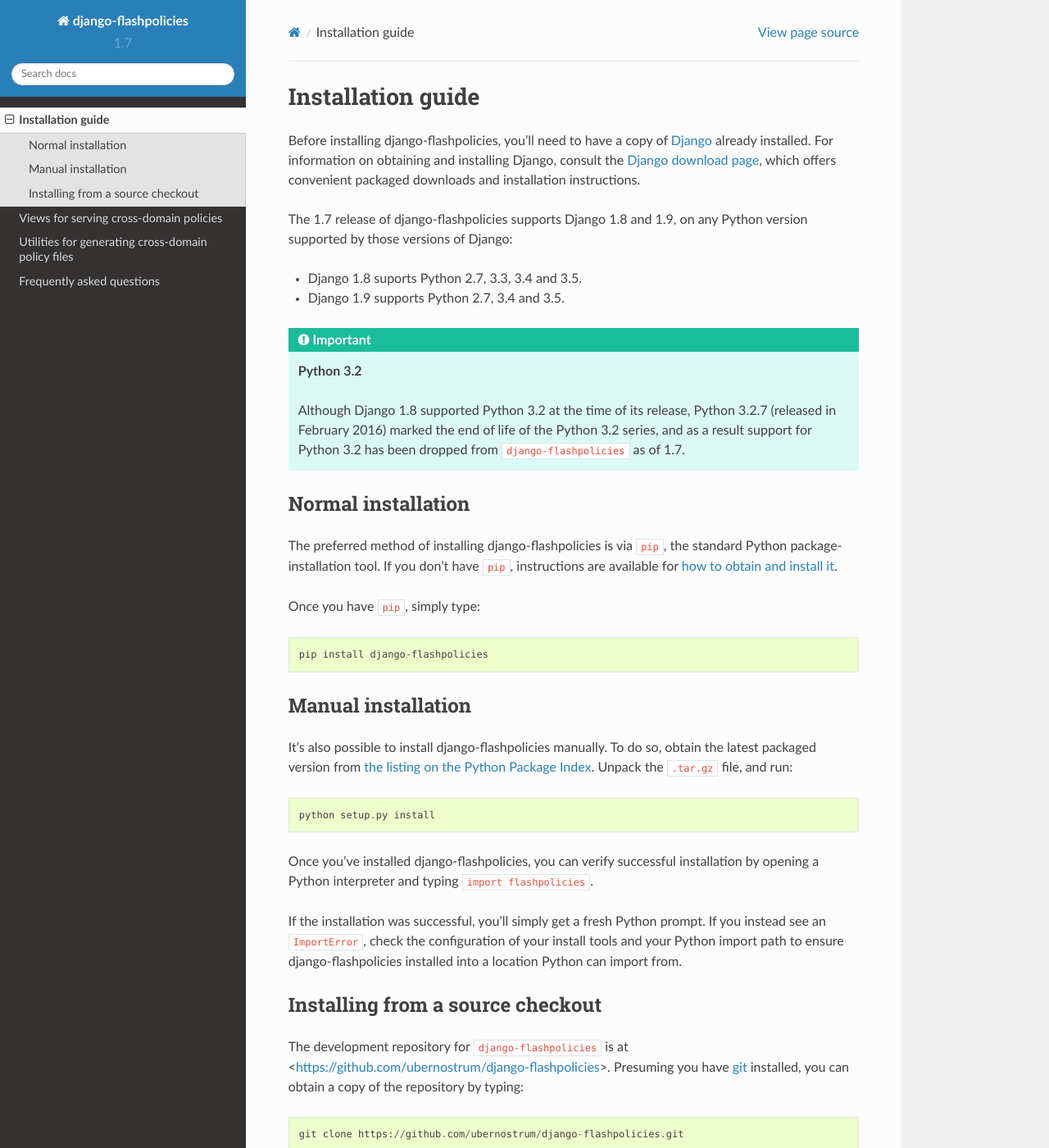
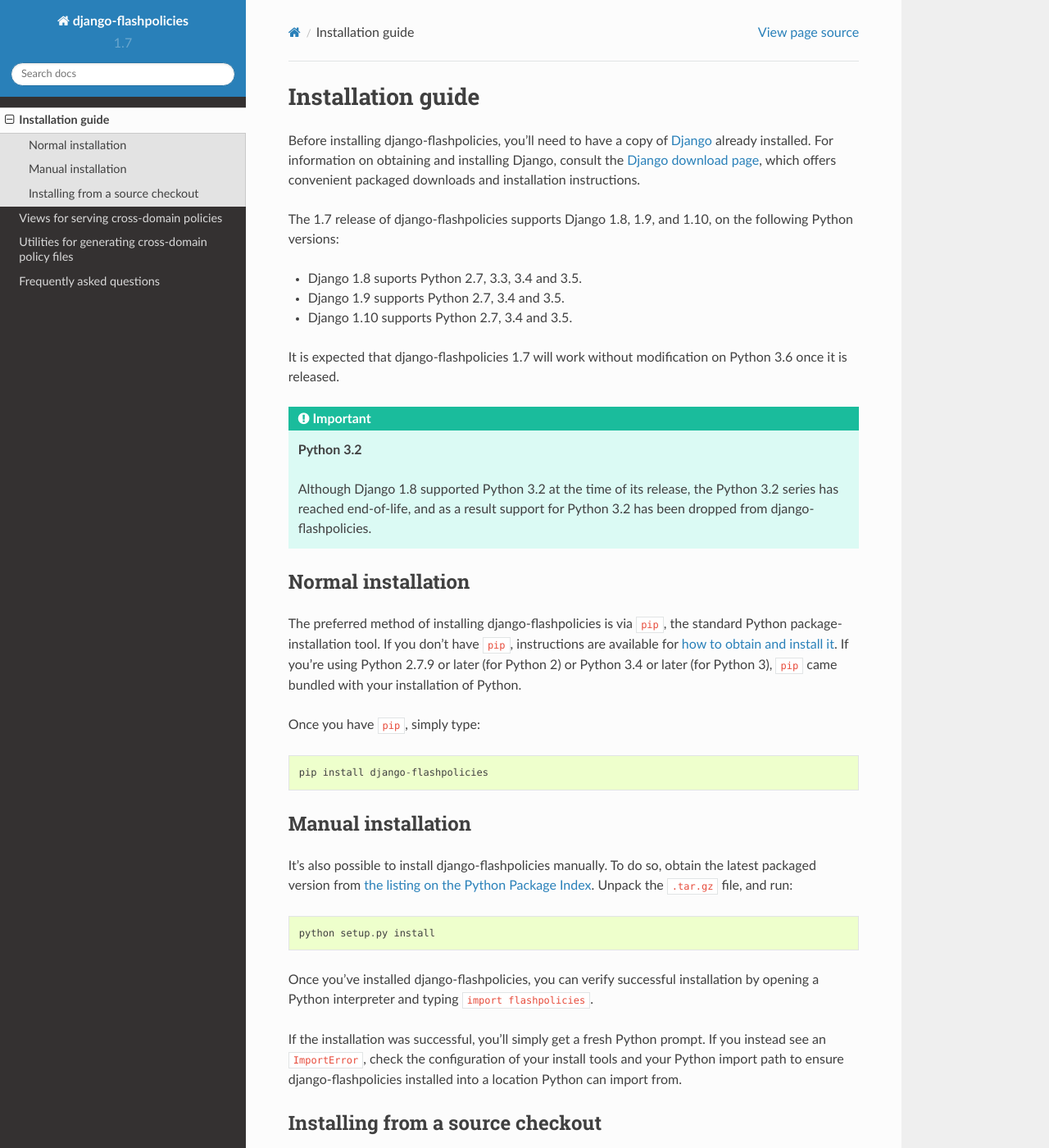
Before and after one commit to ubernostrum/django-flashpolicies, a Sphinx documentation site: the page built from docs/install.rst, in a window 1280 px wide and 1400 px high. Shown: the whole window at 82% size. Built offline with Sphinx 7.4.7 and the Read the Docs theme 2.0.0, drawn with Linux system fonts in a browser that asks for light colours; some of the changed text lies outside the part shown.

Commit message:
Documentation update.

```diff
--- a/docs/faq.rst
+++ b/docs/faq.rst
@@ -64,10 +64,10 @@
 What versions of Python are supported?
 --------------------------------------
 
-As of ``django-flashpolicies`` |version|, Django 1.8 and 1.9 are
+As of django-flashpolicies |version|, Django 1.8, 1.9, and 1.10 are
 supported, on Python 2.7, 3.3, 3.4 or 3.5. Although Django 1.8
 supported Python 3.2 at initial release, Python 3.2 is now at its
-end-of-life and ``django-flashpolicies`` no longer supports it.
+end-of-life and django-flashpolicies no longer supports it.
 
 
 Why are the elements in a different order each time I serialize my policy?
--- a/docs/install.rst
+++ b/docs/install.rst
@@ -10,19 +10,24 @@
 download page <https://www.djangoproject.com/download/>`_, which offers
 convenient packaged downloads and installation instructions.
 
-The |version| release of django-flashpolicies supports Django 1.8 and
-1.9, on any Python version supported by those versions of Django:
+The |version| release of django-flashpolicies supports Django 1.8,
+1.9, and 1.10, on the following Python versions:
 
 * Django 1.8 suports Python 2.7, 3.3, 3.4 and 3.5.
 
 * Django 1.9 supports Python 2.7, 3.4 and 3.5.
 
+* Django 1.10 supports Python 2.7, 3.4 and 3.5.
+
+It is expected that django-flashpolicies |version| will work
+without modification on Python 3.6 once it is released.
+
 .. important:: **Python 3.2**
 
    Although Django 1.8 supported Python 3.2 at the time of its
-   release, Python 3.2.7 (released in February 2016) marked the end of
-   life of the Python 3.2 series, and as a result support for Python
-   3.2 has been dropped from ``django-flashpolicies`` as of |version|.
+   release, the Python 3.2 series has reached end-of-life, and as a
+   result support for Python 3.2 has been dropped from
+   django-flashpolicies.
 
 
 Normal installation
@@ -31,7 +36,10 @@
 The preferred method of installing django-flashpolicies is via
 ``pip``, the standard Python package-installation tool. If you don't
 have ``pip``, instructions are available for `how to obtain and
-install it <https://pip.pypa.io/en/latest/installing.html>`_.
+install it <https://pip.pypa.io/en/latest/installing.html>`_. If
+you're using Python 2.7.9 or later (for Python 2) or Python 3.4 or
+later (for Python 3), ``pip`` came bundled with your installation of
+Python.
 
 Once you have ``pip``, simply type::
 
@@ -62,7 +70,7 @@
 Installing from a source checkout
 ---------------------------------
 
-The development repository for ``django-flashpolicies`` is at
+The development repository for django-flashpolicies is at
 <https://github.com/ubernostrum/django-flashpolicies>. Presuming you have `git
 <http://git-scm.com/>`_ installed, you can obtain a copy of the
 repository by typing::
```
